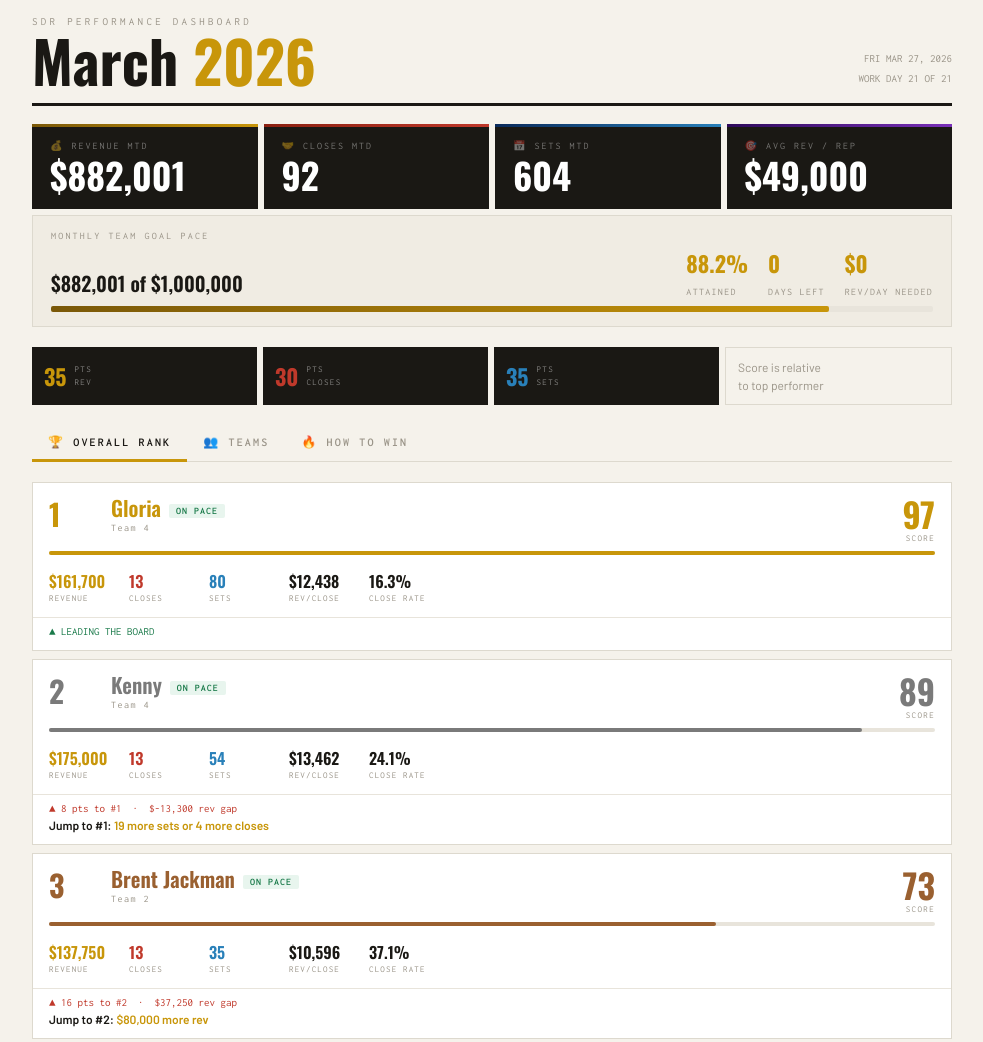
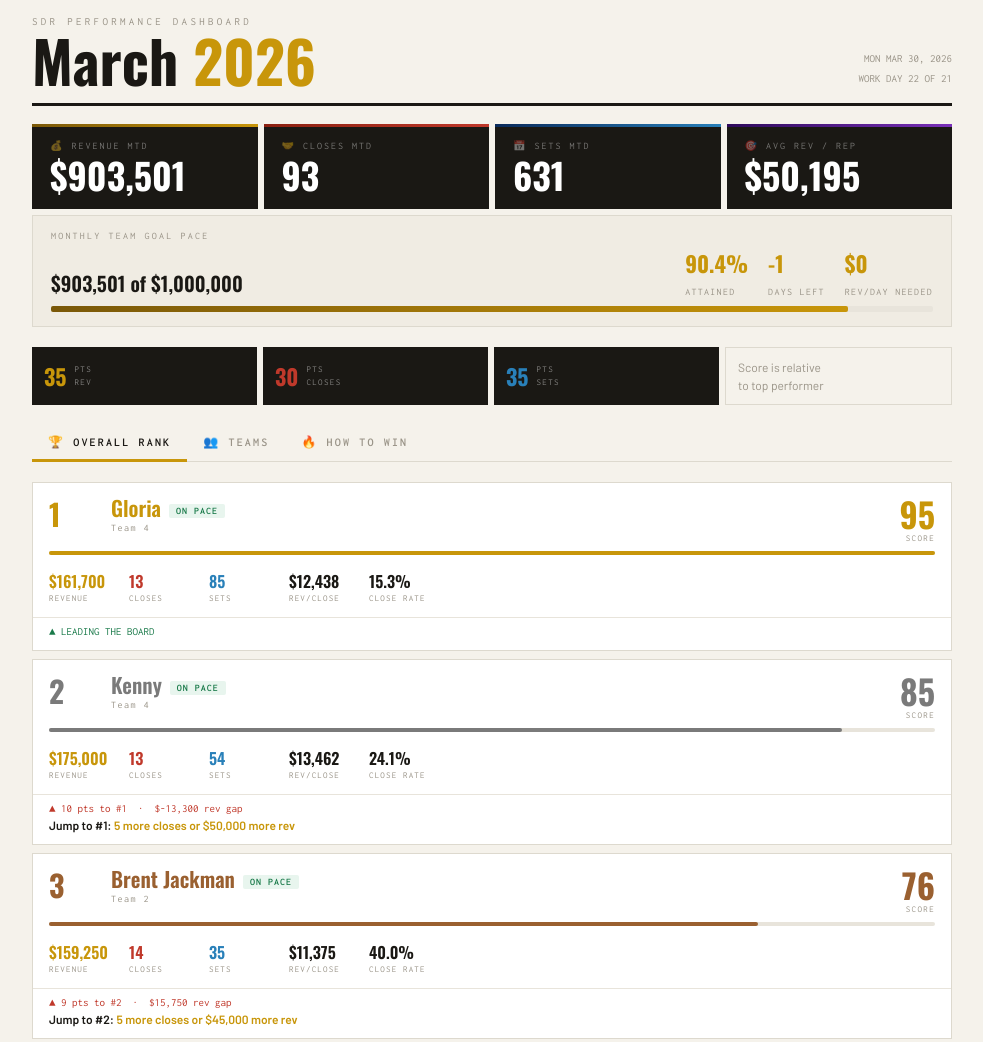
Before and after one commit to adamgautreaux-droid/March-SDR-Leaderboard, a plain HTML site: page index.html in a window 1280 px wide. Shown: the top 1042 px of the page, without its empty margins (148-1131 px from the left). Drawn offline with nearby package versions, Linux system fonts and the light colour scheme.

Commit message:
Update index.html

```diff
--- a/index.html
+++ b/index.html
@@ -251,19 +251,19 @@ h1 span{color:var(--gold);}
 
 <script>
 var DATA = {
-  month:"March 2026", workDay:21, workDaysTotal:21, goal:1000000,
-  updatedAt:"Fri Mar 27, 2026",
+  month:"March 2026", workDay:22, workDaysTotal:21, goal:1000000,
+  updatedAt:"Mon Mar 30, 2026",
   reps:[
     {name:"Kenny",               rev:175000, cls:13, sets:54, cc:15000},
-    {name:"Gloria",              rev:161700, cls:13, sets:80, cc:25000},
-    {name:"Brent Jackman",       rev:137750, cls:13, sets:35, cc:0},
-    {name:"Petros Foustanellas", rev:59300,  cls:8,  sets:25, cc:0},
-    {name:"Jesse Saunders",      rev:48000,  cls:6,  sets:44, cc:0},
+    {name:"Gloria",              rev:161700, cls:13, sets:85, cc:25000},
+    {name:"Brent Jackman",       rev:159250, cls:14, sets:35, cc:0},
+    {name:"Petros Foustanellas", rev:59300,  cls:8,  sets:26, cc:0},
+    {name:"Jesse Saunders",      rev:48000,  cls:6,  sets:52, cc:0},
     {name:"Harvey",              rev:35800,  cls:5,  sets:22, cc:0},
-    {name:"Daniel Jordan",       rev:35166,  cls:3,  sets:12, cc:10500},
-    {name:"Jose Bernal",         rev:35000,  cls:6,  sets:16, cc:5000},
+    {name:"Daniel Jordan",       rev:35166,  cls:3,  sets:13, cc:10500},
+    {name:"Jose Bernal",         rev:35000,  cls:6,  sets:18, cc:5000},
     {name:"Caroline",            rev:27600,  cls:3,  sets:30, cc:0},
-    {name:"Songo",               rev:27100,  cls:3,  sets:22, cc:0},
+    {name:"Songo",               rev:27100,  cls:3,  sets:24, cc:0},
     {name:"Suraj Bali",          rev:25000,  cls:3,  sets:17, cc:11500},
     {name:"Saray Cortes",        rev:23000,  cls:4,  sets:20, cc:1980},
     {name:"Habib Fazli",         rev:21800,  cls:3,  sets:8,  cc:16400},
@@ -273,11 +273,12 @@ var DATA = {
     {name:"Emery Sage",          rev:10000,  cls:1,  sets:49, cc:6200},
     {name:"Jonathan Rolling",    rev:8385,   cls:1,  sets:26, cc:8385},
     {name:"Andy Perez",          rev:0,      cls:0,  sets:28, cc:0},
-    {name:"TJ Miller",           rev:0,      cls:0,  sets:26, cc:0},
+    {name:"TJ Miller",           rev:0,      cls:0,  sets:27, cc:0},
     {name:"Dante N",             rev:0,      cls:0,  sets:16, cc:0},
-    {name:"Tom",                 rev:0,      cls:0,  sets:3,  cc:0},
-    {name:"Paolo Kuizon",        rev:0,      cls:0,  sets:5,  cc:0},
-    {name:"Ian Hukom",           rev:0,      cls:0,  sets:1,  cc:0}
+    {name:"Tom",                 rev:0,      cls:0,  sets:4,  cc:0},
+    {name:"Paolo Kuizon",        rev:0,      cls:0,  sets:6,  cc:0},
+    {name:"Ian Hukom",           rev:0,      cls:0,  sets:4,  cc:0},
+    {name:"Angelo Stringfellow", rev:0,      cls:0,  sets:2,  cc:0}
   ]
 };
 
@@ -289,7 +290,8 @@ var TEAMS = [
   {name:"Team 5", members:["Andy Perez"]},
   {name:"Team 6", members:["Caroline","Habib Fazli","Shivang Kapoor","Songo","Paolo Kuizon"]},
   {name:"Team 7", members:["Ben","Samuel Michalcin","Suraj Bali","Ian Hukom"]},
-  {name:"Team 9", members:["Jesse Saunders"]}
+  {name:"Team 9", members:["Jesse Saunders"]},
+  {name:"Team 10", members:["Angelo Stringfellow"]}
 ];
 
 // KPI targets
```
